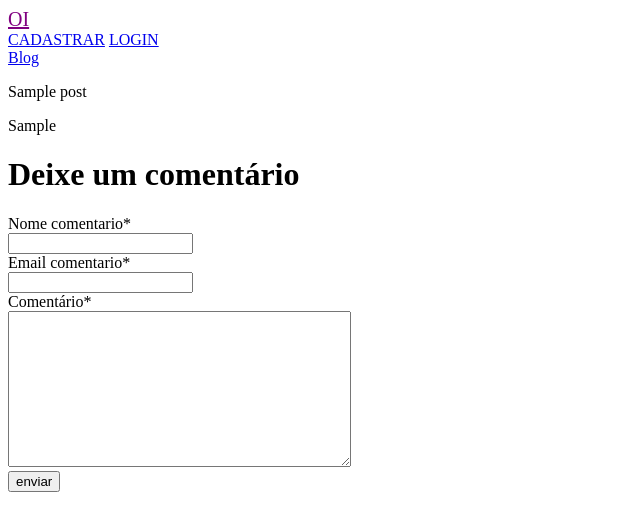
After one commit to PedroWegner/projeto_ecommerce_simples, a Django app: page /blog/post/1 in a window 1280 px wide. The commit adds this page. Shown: the top 531 px of the page, without its empty margins (0-640 px from the left). Run offline with Django 4.2, Linux system fonts and the light colour scheme; tables that the repository leaves empty hold one stand-in row (values such as "Sample post"); parts of the project's set-up code (start-up, migrations or seed data) failed here and were passed over; some libraries are stand-ins or nearby versions.

Commit message:
adicionado funcionalidade de comentar em um post

```diff
--- /dev/null
+++ b/blog/forms.py
@@ -0,0 +1,16 @@
+from django import forms
+from django.contrib.auth.models import User
+from . import models
+
+
+class PostForms(forms.ModelForm):
+    class Meta:
+        model = models.Post
+        fields = '__all__'
+        exclude = ('autor_post', 'data_post', 'publicado')
+
+
+class ComentarioForms(forms.ModelForm):
+    class Meta:
+        model = models.Comentario
+        fields = ('nome_comentario', 'email_comentario', 'comentario')
--- a/blog/models.py
+++ b/blog/models.py
@@ -18,7 +18,8 @@ class Post(models.Model):
     autor_post = models.ForeignKey(User, on_delete=models.DO_NOTHING)
     conteudo_post = models.TextField(verbose_name='Conteúdo')
     data_post = models.DateField(default=timezone.now)
-    imagem_post = models.ImageField(upload_to='imagens_blog/%Y/%m')
+    imagem_post = models.ImageField(
+        upload_to='imagens_blog/%Y/%m', null=True, blank=True)
     publicado = models.BooleanField(default=False, verbose_name="Visibildiade")
 
     def __str__(self):
--- /dev/null
+++ b/blog/templates/blog/detalhepost.html
@@ -0,0 +1,25 @@
+{% extends 'base.html' %}
+{% load crispy_forms_tags %}
+{% block 'conteudo' %}
+
+{% if post %}
+<p>{{ post }}</p>
+{% else %}
+<p>não há post</p>
+{% endif %}
+
+{{ post.conteudo_post }}
+
+
+<div>
+    <h1>Deixe um comentário</h1>
+    <form method="POST">
+        {% csrf_token %}
+
+        {{ comentarioforms|crispy }}
+
+        <button type="submit"> enviar </button>
+    </form>
+
+</div>
+{% endblock %}
--- /dev/null
+++ b/blog/urls.py
@@ -0,0 +1,10 @@
+from django.urls import path
+from . import views
+
+app_name = 'blog'
+
+urlpatterns = [
+    path('', views.Blog.as_view(), name='blog'),
+    path('publicar', views.PublicaPost.as_view(), name='publicar'),
+    path('post/<int:pk>', views.PostDetalheDois.as_view(), name='post_detalhe'),
+]
--- a/blog/views.py
+++ b/blog/views.py
@@ -1,3 +1,120 @@
-from django.shortcuts import render
+from multiprocessing import context
+from django.contrib import messages
+from django.shortcuts import redirect, render
+from django.views import View
+from django.views.generic.list import ListView
+from .forms import ComentarioForms, PostForms
+from .models import Comentario, Post
+from django.views.generic.detail import DetailView
+from django.views.generic.edit import UpdateView
 
-# Create your views here.
+
+class Blog(ListView):
+    model = Post
+    template_name = 'blog/blog.html'
+    context_object_name = 'posts'
+
+
+class PublicaPost(View):
+    template_name = 'blog/publicar.html'
+
+    def setup(self, *args, **kwargs):
+        super().setup(*args, **kwargs)
+
+        self.contexto = {
+            'postforms': PostForms(
+                data=self.request.POST or None,
+            ),
+        }
+
+        self.postforms = self.contexto['postforms']
+
+        self.renderizar = render(
+            self.request, self.template_name, self.contexto
+        )
+
+    def get(self, *args, **kwargs):
+        if not self.request.user.is_staff:
+            redirect('produto:lista_produtos')
+
+        return self.renderizar
+
+    def post(self, *args, **kwargs):
+        if not self.postforms.is_valid():
+            return self.renderizar
+
+        # registra um post
+        post = self.postforms.save(commit=False)
+        post.autor_post = self.request.user
+        post.save()
+
+        self.request.session.save()
+        return self.renderizar
+
+
+class PostDetalhe(View):
+    template_name = 'post/postdetalhes.html'
+    model = Post
+    form_class = ComentarioForms
+    context_object_name = 'post'
+
+    def get_context_data(self, *args, **kwargs):
+        contexto = super().get_context_data(**kwargs)
+        post = self.get_object()
+        comentarios = Comentario.objects.filter(
+            publicado_comentario=True,
+            post_comentario=post.id
+        )
+        contexto['comentarios'] = comentarios
+
+    def form_valid(self, form):
+        post = self.get_object()
+        comentario = Comentario(**form.cleaned_data)
+        comentario.post_comentario = post
+
+        if self.request.user.is_authenticated:
+            comentario.usuario_comentario = self.request.user
+
+        comentario.save()
+        messages.success(
+            self.request,
+            'Comentário enviado'
+        )
+
+        return redirect('blog:post_detalhes', pk=post.id)
+
+
+class PostDetalheDois(DetailView):
+    template_name = 'blog/detalhepost.html'
+    model = Post
+    pk_url_kwarg = 'pk'
+
+    def setup(self, *args, **kwargs):
+        super().setup(*args, **kwargs)
+
+        self.contexto = {
+            'comentarioforms': ComentarioForms(
+                data=self.request.POST or None,
+            ),
+            'post': self.get_object(),
+        }
+
+        self.comentarioforms = self.contexto['comentarioforms']
+        self.post_obj = self.contexto['post']
+        self.renderizar = render(
+            self.request, self.template_name, self.contexto
+        )
+
+    def get(self, *args, **kwargs):
+        return self.renderizar
+
+    def post(self, *args, **kwargs):
+
+        comentario = self.comentarioforms.save(commit=False)
+        # checa se ha usuario logado
+        comentario.post_comentario = self.post_obj
+        if self.request.user.is_authenticated:
+            comentario.usuario_comentario = self.request.user
+        comentario.save()
+
+        return redirect('blog:post_detalhe', pk=self.post_obj.id)
--- a/perfil/forms.py
+++ b/perfil/forms.py
@@ -1,4 +1,3 @@
-from dataclasses import field
 from django import forms
 from django.contrib.auth.models import User
 from . import models
--- a/produto/templates/produto/lista.html
+++ b/produto/templates/produto/lista.html
@@ -2,7 +2,6 @@
 {% load filters %}
 
 {% block 'conteudo' %}
-
 {% for produto in produtos %}
 
 {% if produto.imagem %}
--- a/projeto_ecoomerce/urls.py
+++ b/projeto_ecoomerce/urls.py
@@ -24,4 +24,5 @@ urlpatterns = [
     path('', include('produto.urls')),
     path('perfil/', include('perfil.urls')),
     path('pedido/', include('pedido.urls')),
+    path('blog/', include('blog.urls')),
 ] + static(settings.MEDIA_URL, document_root=settings.MEDIA_ROOT)
--- a/templates/base.html
+++ b/templates/base.html
@@ -32,6 +32,14 @@
     </div>
     {% endif %}
 
+    {% if request.user.is_staff%}
+        <a href="{% url 'blog:publicar' %}">Publicar</a>
+    {% else %}
+
+    {% endif %}
+    <a href="{% url 'blog:blog' %}">Blog</a>
+
+
 
     {% block 'conteudo' %}
     {% endblock %}
```
Also changed, not shown: blog/templates/blog/blog.html (added, +22 -0 lines), blog/templates/blog/publicar.html (added, +19 -0 lines), blog/migrations/0002_alter_post_imagem_post.py (added).
